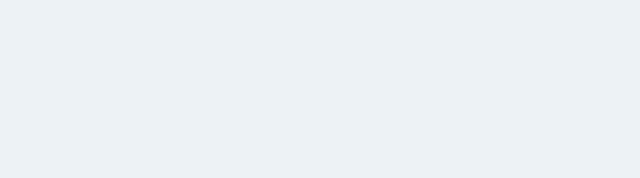
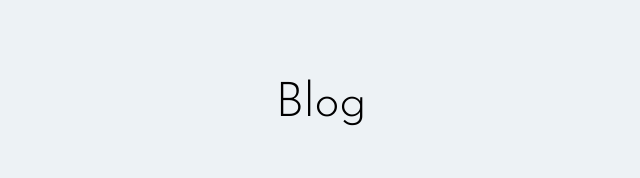
Before and after one commit to nullworkbench/nwb-portfolio, a Nuxt app: page /blog in a window 1280 px wide. Before the commit this address had no page. Shown: the top 178 px of the page, without its empty margins (319-959 px from the left). Built offline with nearby package versions, Linux system fonts and the light colour scheme.

Commit message:
blogページとblogページへの遷移アニメーションを追加

```diff
--- a/components/Canvas/js/Shape.js
+++ b/components/Canvas/js/Shape.js
@@ -134,6 +134,30 @@ export default class Shape {
         clipJSON.tracks.push(positionKeyframeTrackJSON, scaleKeyframeTrackJSON)
         break
       }
+      case 'blog': {
+        const positionKeyframeTrackJSON = {
+          name: '.position[y]',
+          type: 'number',
+          times: [0, 0.8],
+          values: [0, Controller.size.windowHeight / 1.1],
+        }
+        const scaleKeyframeTrackJSON = {
+          name: '.scale',
+          type: 'vector',
+          times: [0, 0.8],
+          values: [
+            this.icosahedron.scale.x,
+            this.icosahedron.scale.y,
+            this.icosahedron.scale.z,
+            2,
+            2,
+            2,
+          ],
+        }
+
+        clipJSON.tracks.push(positionKeyframeTrackJSON, scaleKeyframeTrackJSON)
+        break
+      }
       default:
         break
     }
--- /dev/null
+++ b/pages/blog.vue
@@ -0,0 +1,21 @@
+<template>
+  <div class="container">
+    <h2>Blog</h2>
+    <div class="mainWrapper">
+      <main></main>
+    </div>
+  </div>
+</template>
+
+<script>
+export default {}
+</script>
+
+<style lang="scss" scoped>
+h2 {
+  position: absolute;
+  top: 5rem;
+  left: 50%;
+  transform: translateX(-50%);
+}
+</style>
--- a/pages/index.vue
+++ b/pages/index.vue
@@ -5,7 +5,7 @@
         <li><nuxt-link to="/about">About</nuxt-link></li>
         <li>Works</li>
         <li>Library</li>
-        <li>Blog</li>
+        <li><nuxt-link to="/blog">Blog</nuxt-link></li>
         <li>Contact</li>
       </ul>
     </nav>
```
